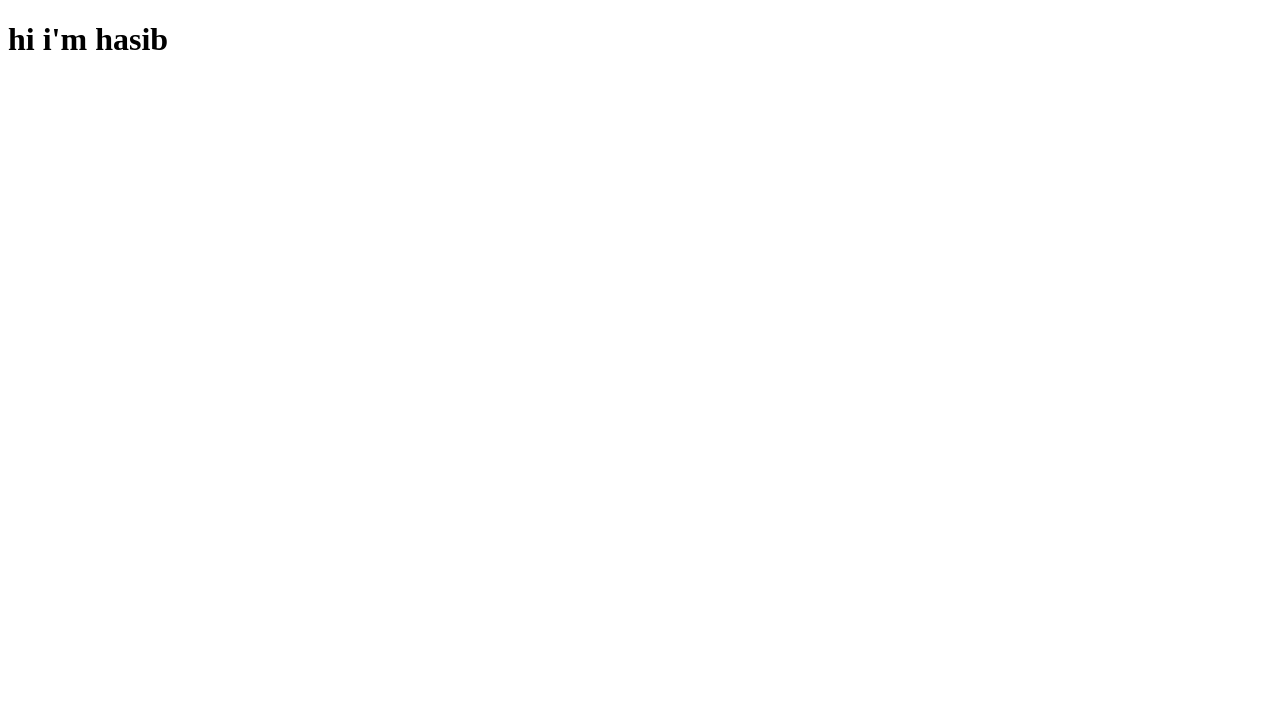
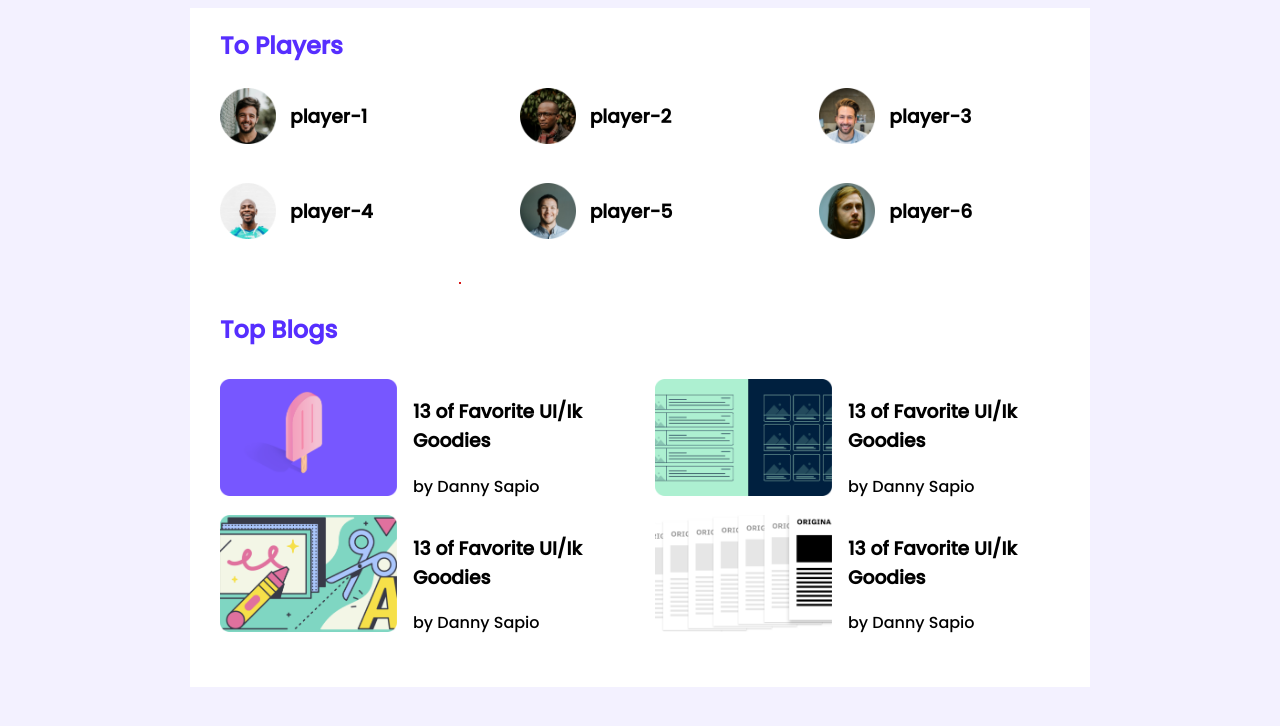
Before and after one commit to hasib9-99/module-09-website-repo, a plain HTML site: page index.html in a window 1280 px wide. Drawn offline with Linux system fonts and the light colour scheme.

Commit message:
frist section

```diff
--- a/index.html
+++ b/index.html
@@ -5,8 +5,83 @@
     <meta http-equiv="X-UA-Compatible" content="IE=edge">
     <meta name="viewport" content="width=device-width, initial-scale=1.0">
     <title>Document</title>
+    <!-- poppinc font  -->
+    <link rel="preconnect" href="https://fonts.googleapis.com">
+<link rel="preconnect" href="https://fonts.gstatic.com" crossorigin>
+<link href="https://fonts.googleapis.com/css2?family=Poppins:wght@500&display=swap" rel="stylesheet">
+    <!-- stylesheet -->
+    <link rel="stylesheet" href="styles/slyle.css">
 </head>
 <body>
-    <h1>hi i'm hasib</h1>
+    <!-- header start -->
+    <header>
+        <nav>
+
+        </nav>
+    </header>
+    <!-- this is main end -->
+    <main>
+        <section class="container">
+            <h2 class="section-title">To Players</h2>
+            <div class="top-players">
+                <div class="players">
+                    <div class="player">
+                        <img src="images/players/player-1.png" alt="">
+                        <h3 class="player-name">player-1</h3>
+                    </div>
+                    <div class="player">
+                        <img src="images/players/player-2.png" alt="">
+                        <h3 class="player-name">player-2</h3>
+                    </div>
+                    <div class="player">
+                        <img src="images/players/player-3.png" alt="">
+                        <h3 class="player-name">player-3</h3>
+                    </div>
+                    <div class="player">
+                        <img src="images/players/player-4.png" alt="">
+                        <h3 class="player-name">player-4</h3>
+                    </div>
+                    <div class="player">
+                        <img src="images/players/player-5.png" alt="">
+                        <h3 class="player-name">player-5</h3>
+                    </div>
+                    <div class="player">
+                        <img src="images/players/player-6.png" alt="">
+                        <h3 class="player-name">player-6</h3>
+                    </div>
+                    <hr>
+                </div>
+            </div>
+            <div class="top-blogs">
+                <h2 class="blogs-title">Top Blogs</h2>
+                <div class="blogs">
+                    <article class="blog">
+                        <img src="images/blogs/blog-1.png" alt="">
+                        <div class="blog-info"><h3>13 of Favorite UI/Ik Goodies</h3>
+                            <p><span class="by-style">by</span> Danny Sapio</p>
+                        </div>
+                    </article>
+                    <article class="blog">
+                        <img src="images/blogs/blog-2.png" alt="">
+                        <div class="blog-info"><h3>13 of Favorite UI/Ik Goodies</h3>
+                            <p><span class="by-style">by</span> Danny Sapio</p>
+                        </div>
+                    </article>
+                    <article class="blog">
+                        <img src="images/blogs/blog-3.png" alt="">
+                        <div class="blog-info"><h3>13 of Favorite UI/Ik Goodies</h3>
+                            <p><span class="by-style">by</span> Danny Sapio</p>
+                        </div>
+                    </article>
+                    <article class="blog">
+                        <img src="images/blogs/blog-4.png" alt="">
+                        <div class="blog-info"><h3>13 of Favorite UI/Ik Goodies</h3>
+                            <p><span class="by-style">by</span> Danny Sapio</p>
+                        </div>
+                    </article>
+                </div>
+            </div>
+        </section>
+    </main>
 </body>
 </html>
--- /dev/null
+++ b/styles/slyle.css
@@ -0,0 +1,68 @@
+/* -----------------
+    body style
+-------------------  */
+body{
+    background-color: #F3F1FF;
+    font-family: 'Poppins', sans-serif;
+}
+/* main style
+------------------- */
+main{
+    display: flex;
+    justify-content: center;
+}
+/* top player style
+------------------- */
+.container{
+    width: 870px;
+    height: 679px;
+    background-color: #FFFFFF;
+    justify-content: center;
+    padding-left: 30px;
+
+}
+.section-title{
+    color: #562EFF;
+}
+.players{
+    display: grid;
+    grid-template-columns: repeat(3, 1fr);
+    gap: 29px;
+
+}
+.player{
+    display: flex;
+    align-items: center;
+}
+.player img{
+    width: 56px;
+    height: 56px;
+}
+
+.player-name{
+    margin-left: 14px;
+}
+.players hr{
+    border: 1px solid #d81717;
+    margin-right: 30px;
+}
+/*------------------------
+    top blogs style
+----------------------- */
+.blogs-title{
+    color: #562EFF;
+    padding-bottom: 12px;
+
+}
+.blogs{
+    display: grid;
+    grid-template-columns: repeat(2, 1fr);
+}
+.blog{
+    display: flex;
+}
+article img{
+    width: 177px;
+    height: 117px;
+    padding-right: 16px;
+}
```
